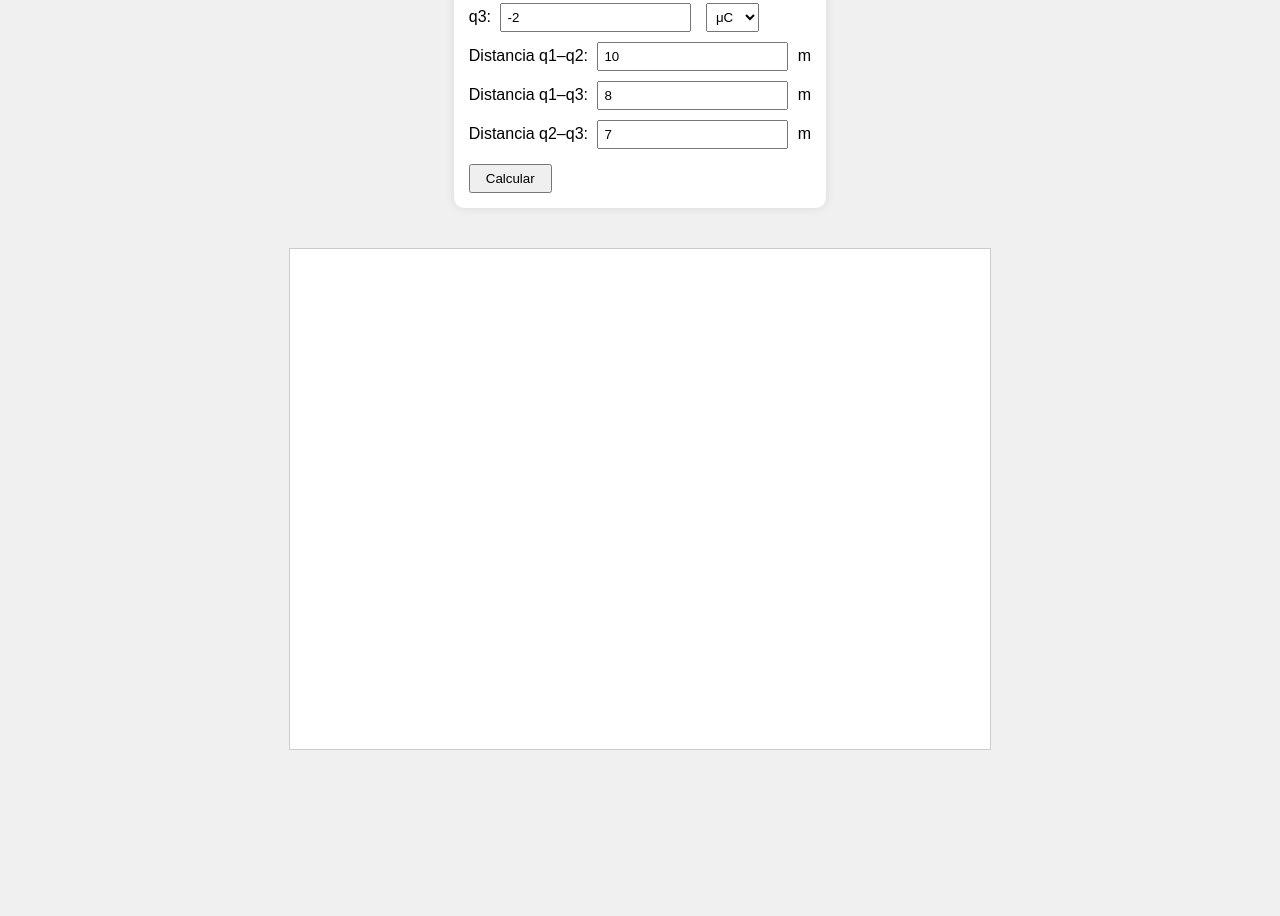
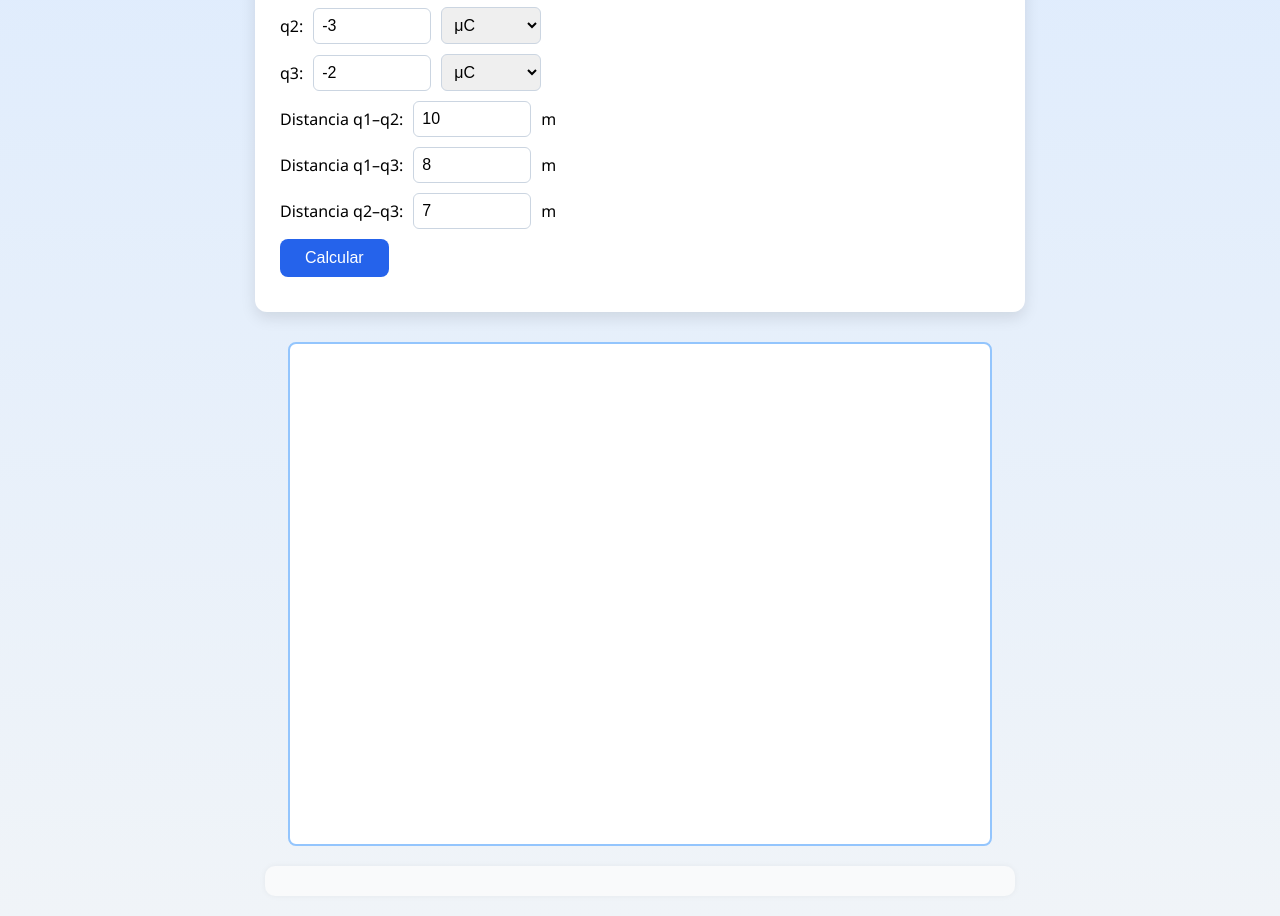
Before and after one commit to Diego20066/Componente-Practico-Diego-Moreira, a plain HTML site: page index.html in a window 1280 px wide. Shown: the part 303-1219 px from the top of the page. Before the commit the page ends 1081 px from the top, so only its background shows below. Drawn offline with Linux system fonts and the light colour scheme.

Commit message:
version final css moderno

```diff
--- a/index.html
+++ b/index.html
@@ -10,7 +10,7 @@
 </head>
 <body>
 
-  <h2>Método del Paralelogramo - Ley de Coulomb</h2>
+  <h2>Ley de Coulomb</h2>
   <div><p>Este programa permite ingresar tres cargas eléctricas y las distancias entre ellas para calcular, usando la Ley de Coulomb, las fuerzas que actúan sobre una de las cargas. También muestra un gráfico representando la posición de cada carga y las distancias entre ellas, junto con los resultados numéricos y fórmulas utilizadas</p></div>
 
   <div class="formulario">
--- a/style.css
+++ b/style.css
@@ -1,42 +1,116 @@
-
 body {
-  font-family: Arial, sans-serif;
-  background-color: #f0f0f0;
+font-family: 'Segoe UI', sans-serif;
+background: linear-gradient(to bottom, #dbeafe, #f0f4f8);
+margin: 0;
+padding: 20px;
 display: flex;
 flex-direction: column;
 align-items: center;
-  padding: 20px;
+animation: fadeIn 1s ease-in-out;
 }
 
 h2 {
-  color: #333;
+color: #1e3a8a;
+font-size: 2rem;
+margin-bottom: 10px;
+text-shadow: 1px 1px 2px #cbd5e1;
+animation: slideDown 0.6s ease;
 }
+
 div p {
 text-align: center;
-  margin: 20px auto;
-  max-width: 600px;
+max-width: 700px;
+font-size: 1.1rem;
+color: #374151;
+margin-bottom: 25px;
+animation: fadeIn 1.2s ease-in;
+}
+
+.formulario {
+background-color: white;
+border-radius: 12px;
+box-shadow: 0 6px 15px rgba(0, 0, 0, 0.1);
+padding: 25px;
+width: 100%;
+max-width: 720px;
+animation: zoomIn 0.8s ease-in;
+transition: transform 0.3s;
+}
+
+.formulario:hover {
+transform: scale(1.01);
+}
+
+.formulario div {
+margin-bottom: 10px;
+display: flex;
+align-items: center;
+gap: 10px;
+flex-wrap: wrap;
+}
+
+.formulario input, .formulario select {
+padding: 8px;
+border: 1px solid #cbd5e1;
+border-radius: 6px;
+font-size: 1rem;
+width: 100px;
+transition: border-color 0.3s;
+}
+
+.formulario input:focus, .formulario select:focus {
+border-color: #2563eb;
+outline: none;
+}
+
+.formulario button {
+background-color: #2563eb;
+color: white;
+padding: 10px 25px;
+border: none;
+border-radius: 8px;
+font-size: 1rem;
+cursor: pointer;
+transition: background-color 0.3s ease;
+}
+
+.formulario button:hover {
+background-color: #1e40af;
 }
 
 canvas {
-  border: 1px solid #ccc;
-  background-color: #fff;
-  margin-top: 20px;
+margin-top: 30px;
+border: 2px solid #93c5fd;
+background-color: #ffffff;
+border-radius: 8px;
+animation: fadeIn 1s ease;
 }
 
-.formulario {
-  background-color: #fff;
+#resultado {
+margin-top: 20px;
+font-size: 1.1rem;
+color: #1e293b;
+animation: fadeIn 1.2s ease-in;
+background: #f9fafb;
 padding: 15px;
 border-radius: 10px;
-  box-shadow: 0 0 10px rgba(0,0,0,0.1);
-  margin-bottom: 20px;
+width: 100%;
+max-width: 720px;
+box-shadow: 0 0 6px rgba(0, 0, 0, 0.05);
 }
 
-.formulario input, .formulario select {
-  margin: 5px;
-  padding: 5px;
+/* Animaciones */
+@keyframes fadeIn {
+from { opacity: 0; transform: translateY(10px); }
+to { opacity: 1; transform: translateY(0); }
 }
 
-.formulario button {
-  margin-top: 10px;
-  padding: 5px 15px;
+@keyframes slideDown {
+from { opacity: 0; transform: translateY(-30px); }
+to { opacity: 1; transform: translateY(0); }
 }
+
+@keyframes zoomIn {
+from { opacity: 0; transform: scale(0.9); }
+to { opacity: 1; transform: scale(1); }
+}
```
Lines whose indentation alone changed are shown as unchanged.
